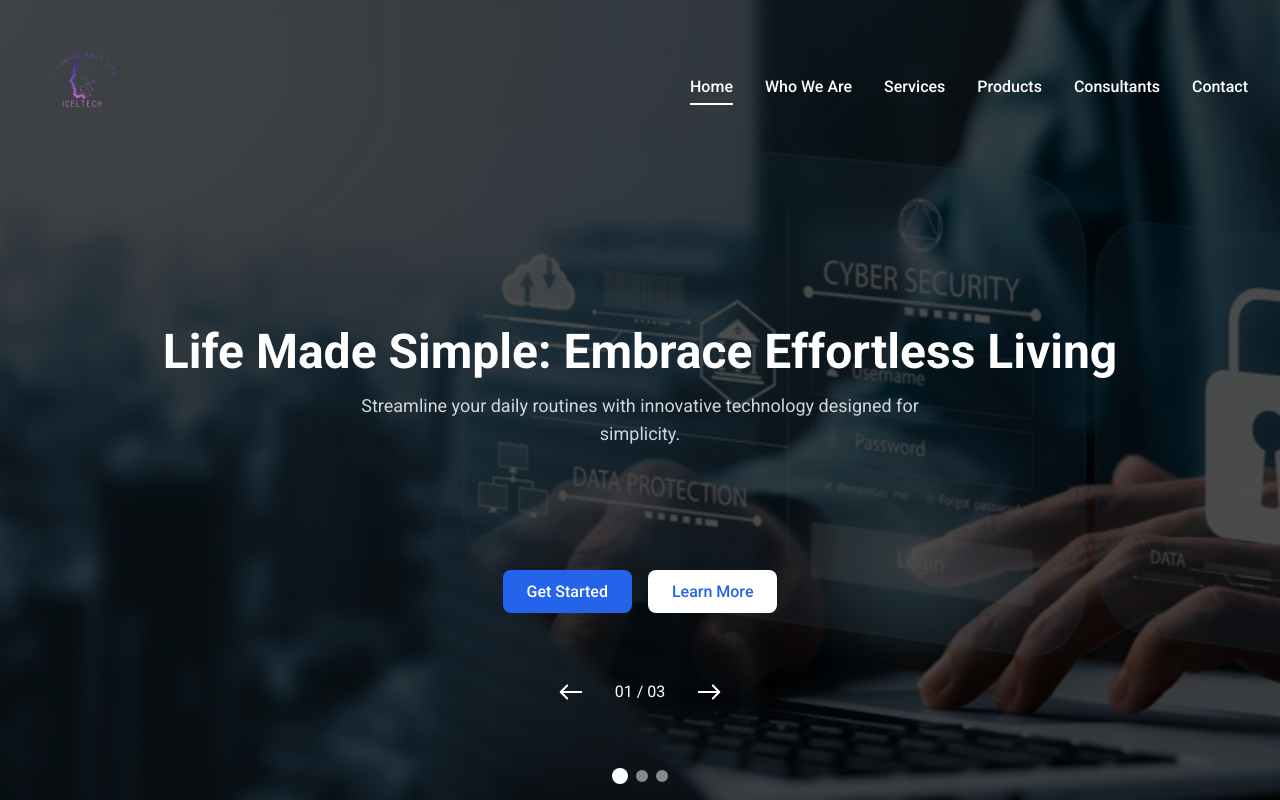
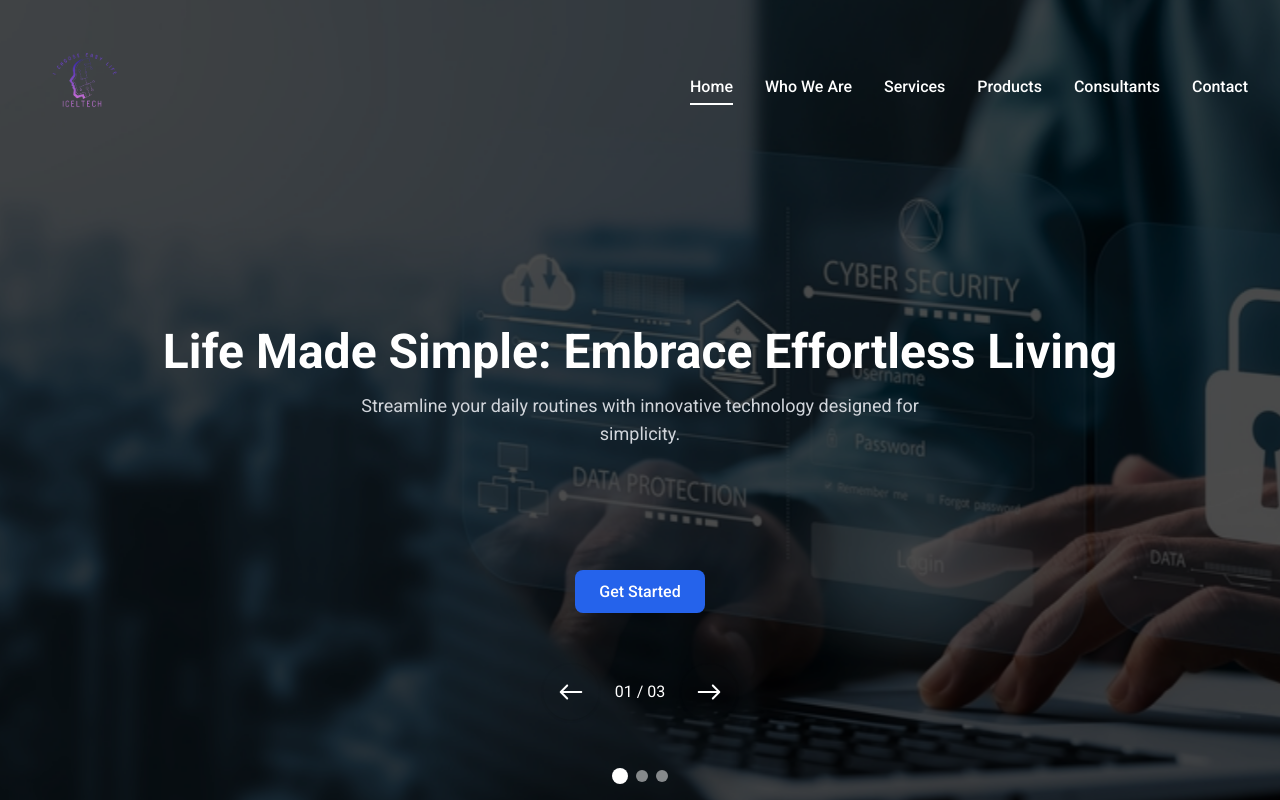
Before and after one commit to shoibaldas/next-job-app, a Next.js app: page / in a window 1280 px wide. Shown: the top 800 px of the page. Built offline with nearby package versions, Linux system fonts and the light colour scheme.

Commit message:
Learn more btn removed and get started btn redirected to service page

```diff
--- a/src/components/HeroSection.jsx
+++ b/src/components/HeroSection.jsx
@@ -90,20 +90,20 @@ const HeroSection = () => {
             <div className="absolute inset-x-0 flex justify-center bottom-48 space-x-4">
                 <div>
                     <Link
-                        href="#"
+                        href="/services"
                         className="bg-blue-600 text-white px-6 py-3 rounded-lg font-medium hover:bg-blue-700 transition"
                     >
                         Get Started
                     </Link>
                 </div>
-                <div>
+                {/* <div>
                     <Link
                         href="#"
                         className="bg-white text-blue-600 px-6 py-3 rounded-lg font-medium hover:bg-gray-200 transition"
                     >
                         Learn More
                     </Link>
-                </div>
+                </div> */}
             </div>
 
             {/* External Navigation Buttons */}
```
